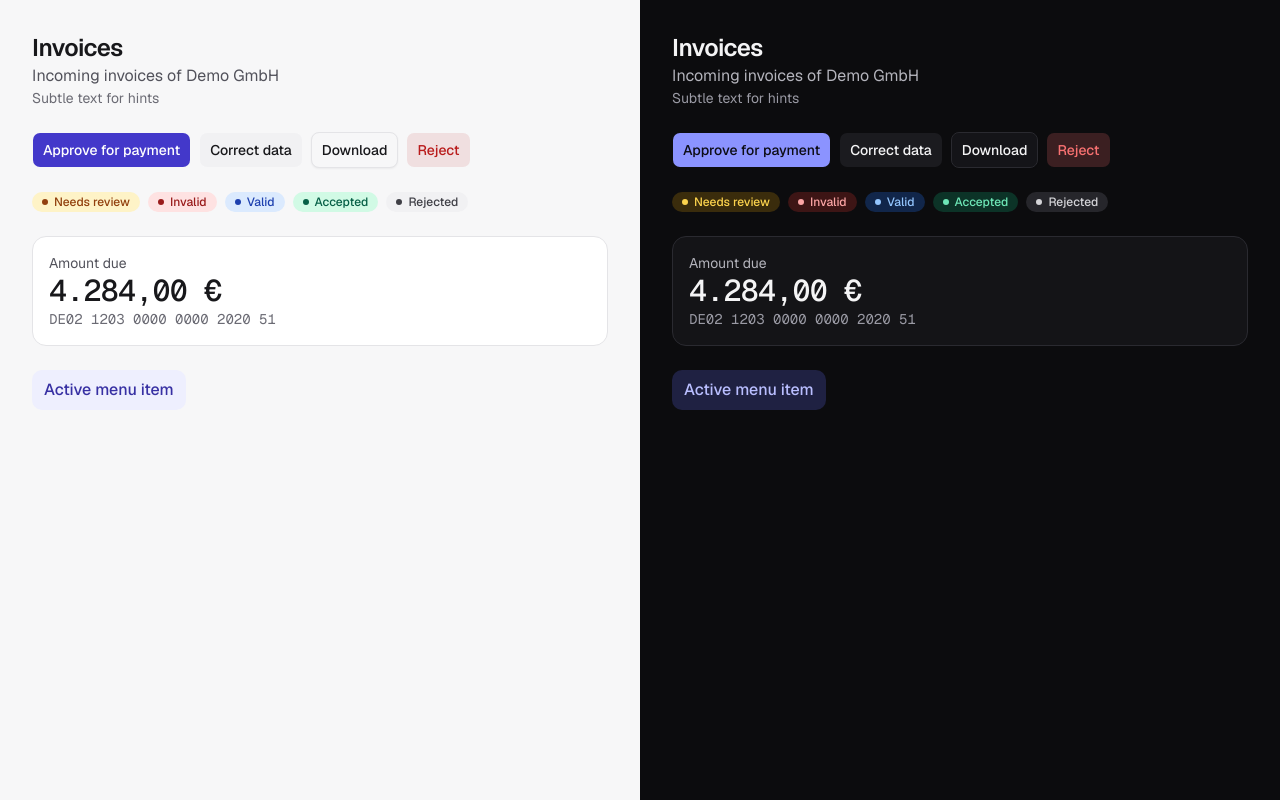
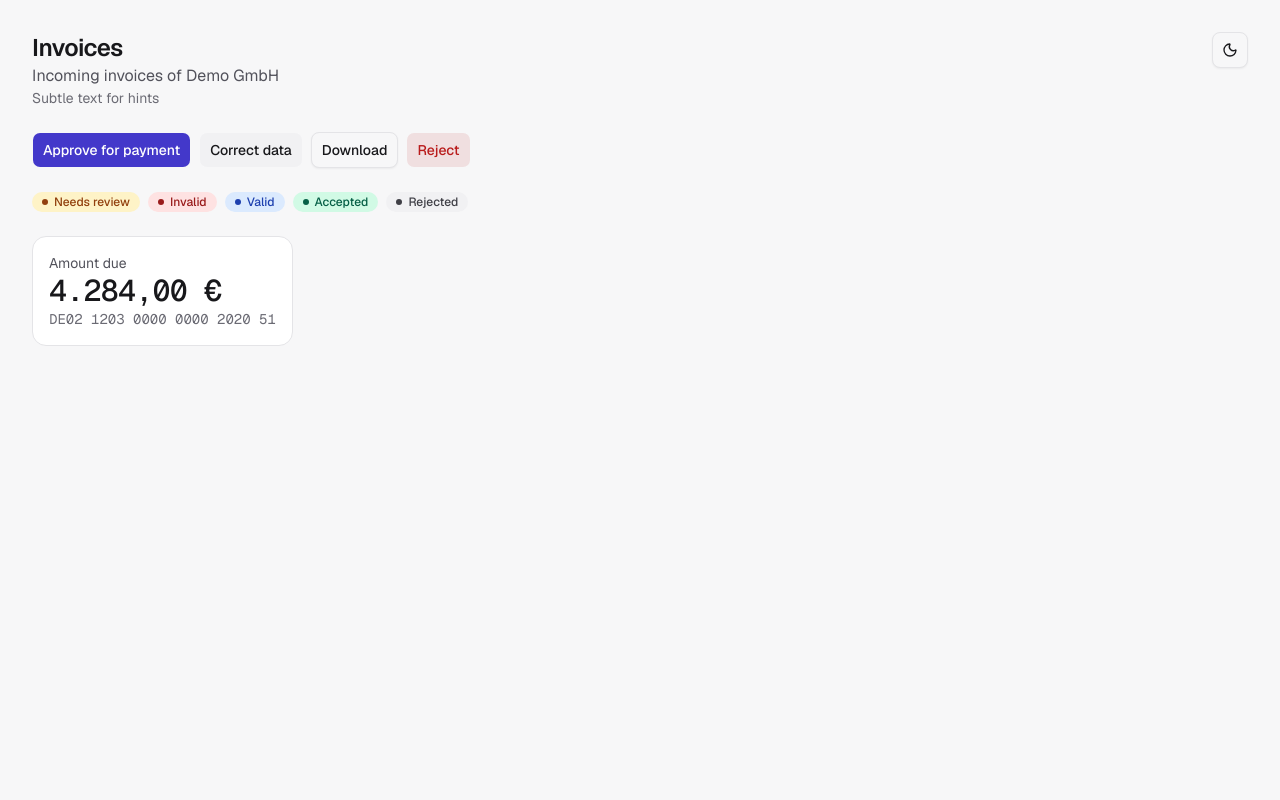
Before and after one commit to newways-dev/dewtally, a Next.js app in the folder web/: page / in a window 1280 px wide. Built offline with nearby package versions, Linux system fonts and the light colour scheme.

Commit message:
Add light and dark theme with system default

```diff
--- a/web/package.json
+++ b/web/package.json
@@ -14,6 +14,7 @@
     "cn": "^0.5.0",
     "lucide-react": "^1.64.0",
     "next": "16.4.3",
+    "next-themes": "^0.4.6",
     "react": "19.3.0",
     "react-dom": "19.3.0",
     "shadcn": "^4.23.0",
--- a/web/src/app/layout.tsx
+++ b/web/src/app/layout.tsx
@@ -1,6 +1,7 @@
 import type { Metadata } from 'next'
 import { Geist, Geist_Mono } from 'next/font/google'
 import './globals.css'
+import { ThemeProvider } from '@/components/theme-provider'
 import { cn } from '@/lib/utils'
 
 const geistSans = Geist({
@@ -20,6 +21,7 @@ export const metadata: Metadata = {
 
 export default function RootLayout({ children }: LayoutProps<'/'>) {
   return (
+    // suppressHydrationWarning: next-themes sets the "dark" class before React starts, on purpose
     <html
       lang='en'
       className={cn(
@@ -27,8 +29,18 @@ export default function RootLayout({ children }: LayoutProps<'/'>) {
         geistSans.variable,
         geistMono.variable,
       )}
+      suppressHydrationWarning
     >
-      <body className='min-h-full flex flex-col'>{children}</body>
+      <body className='min-h-full flex flex-col'>
+        <ThemeProvider
+          attribute='class'
+          defaultTheme='system'
+          enableSystem
+          disableTransitionOnChange
+        >
+          {children}
+        </ThemeProvider>
+      </body>
     </html>
   )
 }
--- a/web/src/app/page.tsx
+++ b/web/src/app/page.tsx
@@ -1,6 +1,7 @@
 import { Button } from '@/components/ui/button'
+import { ThemeToggle } from '@/components/theme-toggle'
 
-// Temporary page to check colours and fonts in both themes; replaced by the app shell in step 2.5.
+// Temporary page to check colours, fonts and the theme switch; replaced by the app shell in step 2.5.
 const statuses = [
   {
     label: 'Needs review',
@@ -21,13 +22,18 @@ const statuses = [
   },
 ]
 
-function Preview() {
+export default function Home() {
   return (
-    <div className='flex flex-1 flex-col gap-6 bg-background p-8 text-foreground'>
-      <div>
-        <h1 className='text-2xl font-semibold tracking-tight'>Invoices</h1>
-        <p className='text-muted-foreground'>Incoming invoices of Demo GmbH</p>
-        <p className='text-sm text-subtle'>Subtle text for hints</p>
+    <main className='flex flex-1 flex-col gap-6 p-8'>
+      <div className='flex items-start justify-between gap-4'>
+        <div>
+          <h1 className='text-2xl font-semibold tracking-tight'>Invoices</h1>
+          <p className='text-muted-foreground'>
+            Incoming invoices of Demo GmbH
+          </p>
+          <p className='text-sm text-subtle'>Subtle text for hints</p>
+        </div>
+        <ThemeToggle label='Switch light or dark theme' />
       </div>
 
       <div className='flex flex-wrap gap-2'>
@@ -52,7 +58,7 @@ function Preview() {
         ))}
       </div>
 
-      <div className='rounded-xl border bg-card p-4'>
+      <div className='w-fit rounded-xl border bg-card p-4'>
         <div className='text-sm text-muted-foreground'>Amount due</div>
         <div className='font-mono text-3xl font-medium tracking-tight tabular-nums'>
           4.284,00 €
@@ -61,21 +67,6 @@ function Preview() {
           DE02 1203 0000 0000 2020 51
         </div>
       </div>
-
-      <div className='w-fit rounded-lg bg-brand-soft px-3 py-2 font-medium text-brand-soft-foreground'>
-        Active menu item
-      </div>
-    </div>
-  )
-}
-
-export default function Home() {
-  return (
-    <main className='grid flex-1 md:grid-cols-2'>
-      <Preview />
-      <div className='dark flex'>
-        <Preview />
-      </div>
     </main>
   )
 }
--- /dev/null
+++ b/web/src/components/theme-provider.tsx
@@ -0,0 +1,11 @@
+'use client'
+
+import { ThemeProvider as NextThemesProvider } from 'next-themes'
+import type { ComponentProps } from 'react'
+
+// next-themes needs the browser, so its provider is a client component; the rest of the app stays server-rendered.
+export function ThemeProvider(
+  props: ComponentProps<typeof NextThemesProvider>,
+) {
+  return <NextThemesProvider {...props} />
+}
--- /dev/null
+++ b/web/src/components/theme-toggle.tsx
@@ -0,0 +1,25 @@
+'use client'
+
+import { Moon, Sun } from 'lucide-react'
+import { useTheme } from 'next-themes'
+
+import { Button } from '@/components/ui/button'
+
+// Switches between light and dark. Both icons are always rendered and CSS shows the right one,
+// so the server and the browser render the same HTML (no hydration mismatch).
+export function ThemeToggle({ label }: { label: string }) {
+  const { resolvedTheme, setTheme } = useTheme()
+
+  return (
+    <Button
+      variant='outline'
+      size='icon'
+      aria-label={label}
+      title={label}
+      onClick={() => setTheme(resolvedTheme === 'dark' ? 'light' : 'dark')}
+    >
+      <Moon className='dark:hidden' aria-hidden='true' />
+      <Sun className='hidden dark:block' aria-hidden='true' />
+    </Button>
+  )
+}
```
Also changed, not shown: 1 other file (tests, documents, lock files or other folders).
